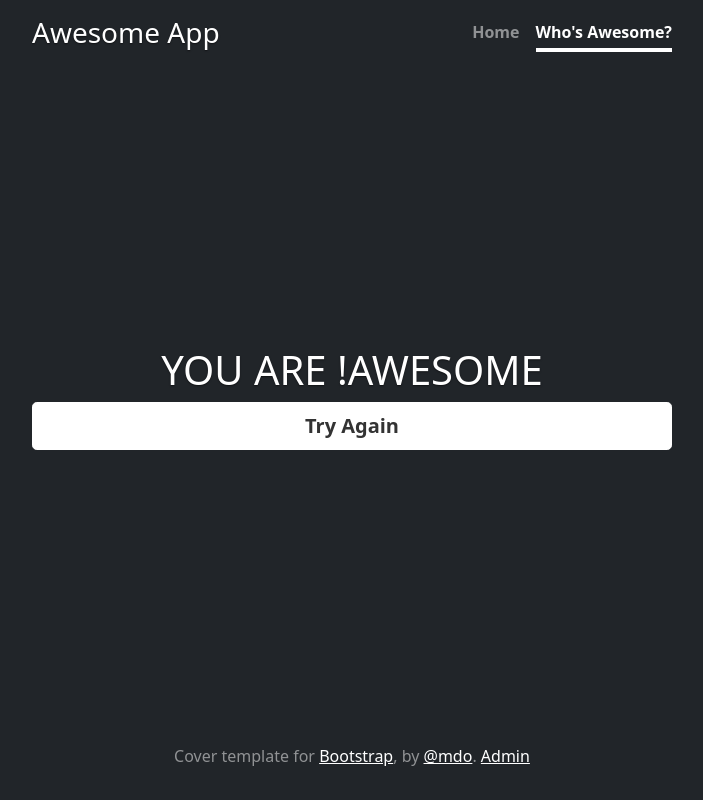
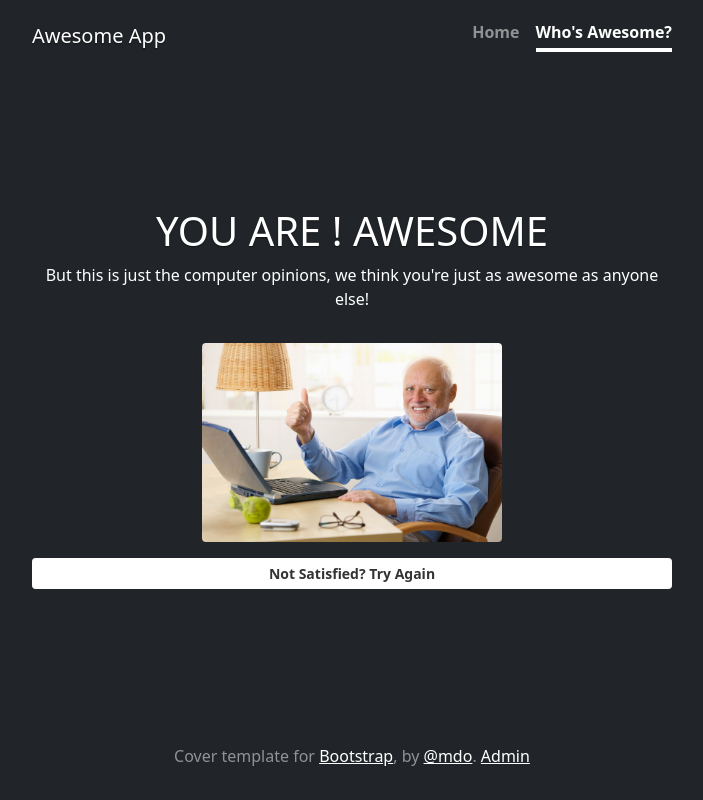
Before and after one commit to utnaf/devopless-deploy, a Symfony app: template templates/awesome_candidate/not_quite_awesome.html.twig in a window 1280 px wide. Shown: the whole page, without its empty margins (288-991 px from the left). Run offline with Twig, Linux system fonts and the light colour scheme; the template is opened without the code that fills it, so the values that code supplies are empty; some libraries are stand-ins or nearby versions.

Commit message:
add some graphic content

```diff
--- a/docker-compose.yml
+++ b/docker-compose.yml
@@ -8,3 +8,8 @@ services:
       - "MYSQL_DATABASE=awesomedb"
     ports:
       - "3306:3306"
+    volumes:
+      - "db:/var/lib/mysql"
+
+volumes:
+  db:
--- a/templates/awesome_candidate/new.html.twig
+++ b/templates/awesome_candidate/new.html.twig
@@ -3,7 +3,7 @@
 {% block title %}New AwesomeCandidate{% endblock %}
 
 {% block body %}
-    <h1>Who's Awesome?</h1>
+    <h1 class="mb-5">Who's Awesome?</h1>
 
     {{ include('awesome_candidate/_form.html.twig') }}
 {% endblock %}
--- a/templates/awesome_candidate/not_quite_awesome.html.twig
+++ b/templates/awesome_candidate/not_quite_awesome.html.twig
@@ -3,7 +3,16 @@
 {% block title %}YOU ARE !AWESOME{% endblock %}
 
 {% block body %}
-    <h1>YOU ARE !AWESOME</h1>
+    <h1>YOU ARE ! AWESOME</h1>
 
-    <a class="btn btn-lg btn-secondary fw-bold border-white bg-white" href="/awesome/candidate/new">Try Again</a>
+    <p>
+        But this is just the computer opinions, we think you're just as awesome as anyone else!
+    </p>
+    <div class="text-center">
+        <img src="/images/not-awesome.jpg" width="300" class="rounded m-3" />
+    </div>
+
+    <a class="btn btn-sm btn-secondary fw-bold border-white bg-white" href="/awesome/candidate/new">
+        Not Satisfied? Try Again
+    </a>
 {% endblock %}
--- a/templates/cover.html.twig
+++ b/templates/cover.html.twig
@@ -70,7 +70,7 @@
 <div class="cover-container d-flex w-100 h-100 p-3 mx-auto flex-column">
 <header class="mb-auto">
     <div>
-        <h3 class="float-md-start mb-0">Awesome App</h3>
+        <h3 class="float-md-start mb-0"><a href="/" class="navbar-brand text-white">Awesome App</a></h3>
         <nav class="nav nav-masthead justify-content-center float-md-end">
             <a class="nav-link {{ route_name == 'home' ? 'active' : '' }}" href="/">Home</a>
             <a class="nav-link {{ route_name != 'home' ? 'active' : '' }}" href="/awesome/candidate/new">Who's Awesome?</a>
```
Also changed, not shown: src/Service/AwesomeService.php (+5 -3 lines), templates/awesome_candidate/awesome.html.twig (+9 -1 lines), public/images/awesome.jpeg (added), public/images/not-awesome.jpg (added), 2 other files.
